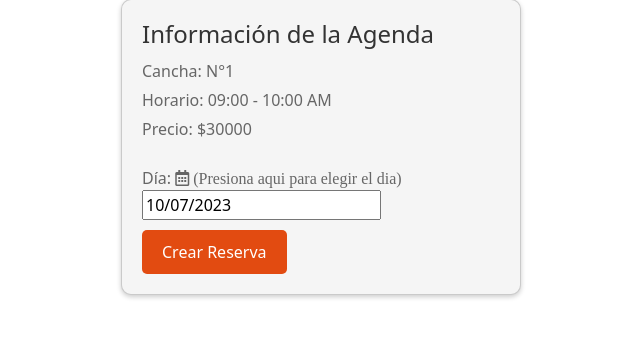
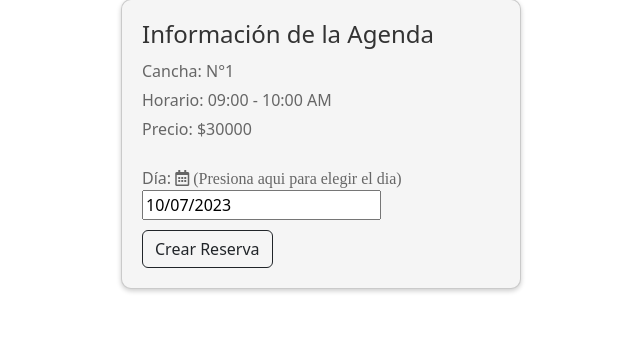
Before and after one commit to arizonv/RESERVAS-STACK, a Django app: page /clientes/reserva/crear/10/ in a window 1280 px wide. Shown: the part 157-495 px from the top of the page, without its empty margins (319-959 px from the left). Run offline with Django 4.2, Linux system fonts and the light colour scheme; a user stored in the database is signed in; data comes from the database, SQL or seed files in the repository; both versions use the stored data as it was after the commit; some libraries are stand-ins or nearby versions.

Commit message:
boton disable en crear reserva

```diff
--- a/client/templates/reserva/crear.html
+++ b/client/templates/reserva/crear.html
@@ -42,7 +42,7 @@ Reserva | {{ block.super }}
             <label for="{{ form.dia.id_for_label }}">Día: <i class="far fa-calendar-alt"><span> (Presiona aqui para
                         elegir el dia)</span></i><br>{{ form.dia }}</label>
         </div>
-        <input type="submit" value="Crear Reserva" class="btn btn-primary">
+        <input type="submit" value="Crear Reserva" class="btn btn-outline-dark" {% if transaction_data.token %}disabled{% endif %}>
     </form>
     {% if transaction_data.token %}
     <button type="button" class="btn btn-outline-dark" id="openModalBtn" style="margin-top: 10px;">Modal de Pago</button>
@@ -61,7 +61,7 @@ Reserva | {{ block.super }}
                 <form action="{{ transaction_data.url }}" method="post">
                     {% csrf_token %}
                     <input type="hidden" name="token_ws" value="{{ transaction_data.token }}">
-                    <input type="submit" value="Pagar" class="btn btn-primary" {% if transaction_data.token %}disabled{% endif %}>
+                    <input type="submit" value="Pagar" class="btn btn-primary">
                 </form>
             </div>
         </div>
```
Also changed, not shown: db.sqlite3.
